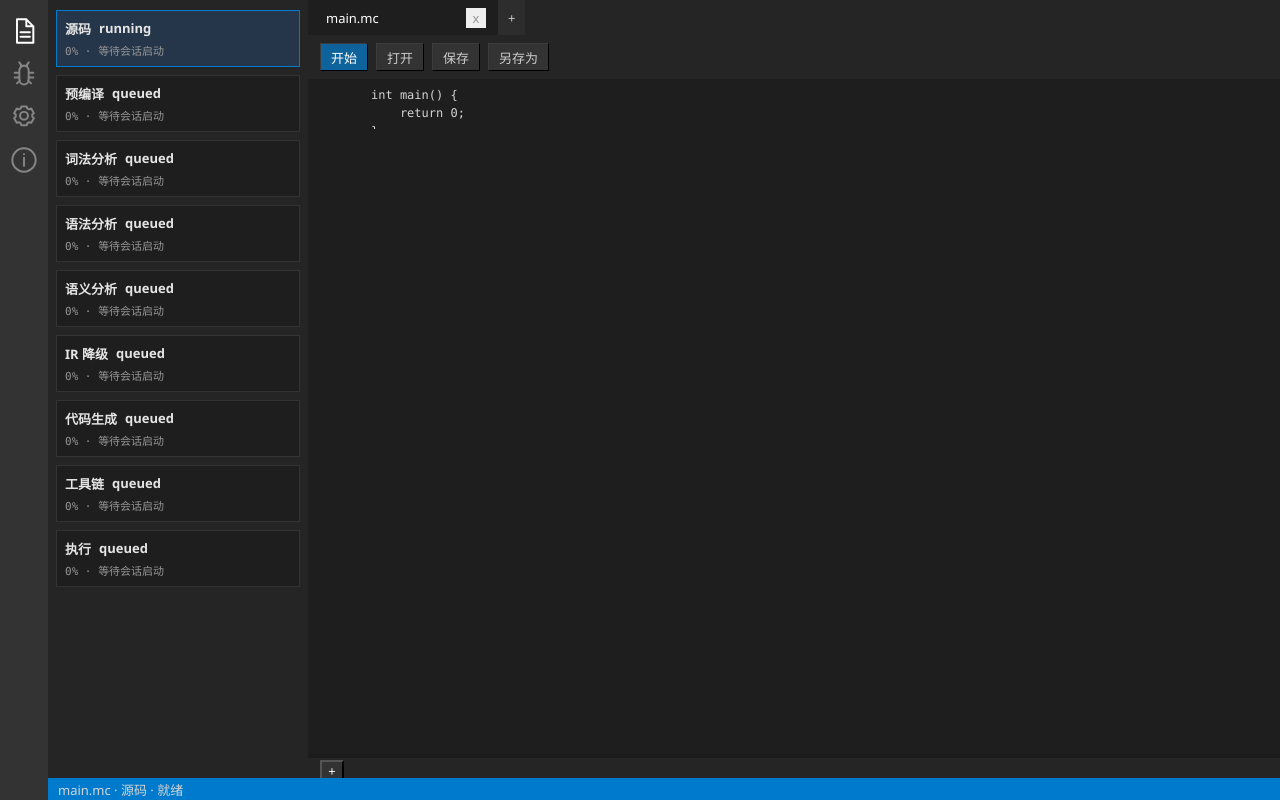
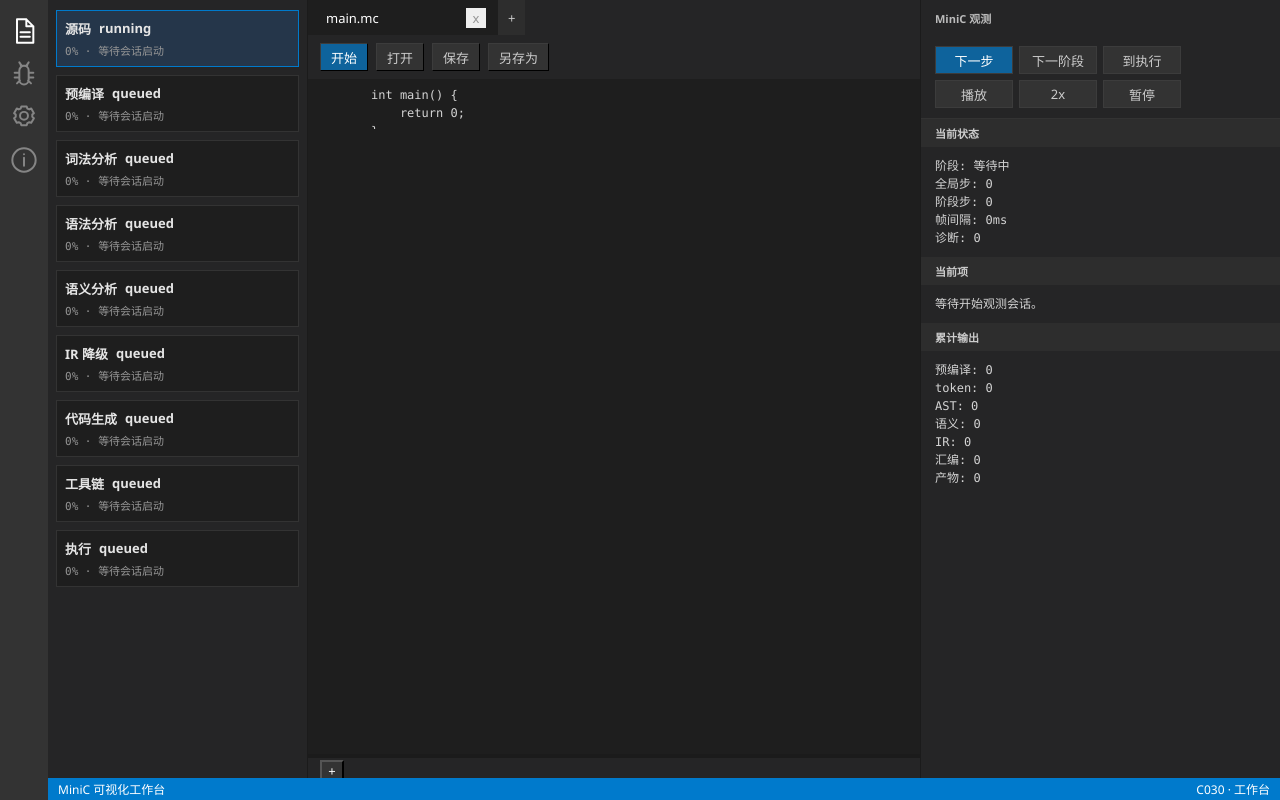
Before and after one commit to Lettuceleaves/MiniC, a React (Vite) app in the folder uiweb/: page / in a window 1280 px wide. Built offline with nearby package versions, Linux system fonts and the light colour scheme.

Commit message:
fix(uiweb): align JavaFX workbench and debugger layouts

```diff
--- a/uiweb/src/debug/MiniCDebugPane.tsx
+++ b/uiweb/src/debug/MiniCDebugPane.tsx
@@ -1,5 +1,5 @@
 import { useEffect, useMemo, useState, type ReactNode } from "react";
-import MiniCSourceView from "../source/MiniCSourceView";
+import MiniCSourceLoaderView from "../source/MiniCSourceLoaderView";
 import type { JavaMirrorFile } from "../translation/javaMirror";
 import type {
   UiAssemblyLineVisualDto,
@@ -452,53 +452,38 @@ export interface MiniCDebugPaneProps {
   readonly sourceView?: ReactNode;
 }
 
-type DebugViewId = "metadata" | "data" | "ast" | "ir" | "asm" | "source";
+type DebugViewId = "metadata" | "data" | "ast" | "ir" | "asm";
 
 const DEBUG_VIEWS: readonly { readonly id: DebugViewId; readonly title: string }[] = [
   { id: "metadata", title: "元数据" },
-  { id: "data", title: "数据" },
+  { id: "data", title: "数据结构" },
   { id: "ast", title: "AST" },
   { id: "ir", title: "IR" },
   { id: "asm", title: "ASM" },
-  { id: "source", title: "源码" },
 ];
 
 export function MiniCDebugPane({ viewModel, sourceView }: MiniCDebugPaneProps) {
   const snapshot = useDebugSnapshot(viewModel);
   const formatter = useMemo(() => new MiniCDebugTextFormatter(), []);
   const [selectedViewId, setSelectedViewId] = useState<DebugViewId>("metadata");
-  const [splitVisible, setSplitVisible] = useState(false);
-  const [selectedSplitViewId, setSelectedSplitViewId] = useState<DebugViewId>("source");
+  const debugSourceView = sourceView ?? (
+    <MiniCSourceLoaderView className="debug-source-view" showControls={false} viewModel={viewModel} />
+  );
 
   return (
     <section className="debug-pane" data-java-source={miniCDebugPaneMirror.javaPath}>
       {controls(viewModel, snapshot)}
+      <div className="body-text debug-status">{statusText(snapshot)}</div>
       <div className="debug-workspace">
         <nav className="debug-view-selector">
           {DEBUG_VIEWS.map((view) => viewButton(view, selectedViewId, setSelectedViewId))}
-          <button className="debug-view-button" onClick={() => setSplitVisible((current) => !current)} type="button">
-            {splitVisible ? "合并" : "分屏"}
-          </button>
         </nav>
-        <div className="debug-view-content">
-          {contentFor(selectedViewId, snapshot, formatter, sourceView)}
+        <div className="debug-workspace-split">
+          <div className="debug-source-panel">{debugSourceView}</div>
+          <div className="debug-view-split">
+            <div className="debug-view-content">{contentFor(selectedViewId, snapshot, formatter)}</div>
+          </div>
         </div>
-        {splitVisible && (
-          <div className="debug-view-content">
-            <select
-              className="control-secondary"
-              onChange={(event) => setSelectedSplitViewId(event.target.value as DebugViewId)}
-              value={selectedSplitViewId}
-            >
-              {DEBUG_VIEWS.map((view) => (
-                <option key={view.id} value={view.id}>
-                  {view.title}
-                </option>
-              ))}
-            </select>
-            {contentFor(selectedSplitViewId, snapshot, formatter, sourceView)}
-          </div>
-        )}
       </div>
     </section>
   );
@@ -510,21 +495,27 @@ export function controls(viewModel: MiniCWorkbenchViewModel, snapshot: MiniCWork
   const started = snapshot.debugStarted;
   return (
     <div className="controls debug-controls">
-      {button("从头开始", () => viewModel.startDebug(), true)}
-      {button("运行到结束", () => viewModel.debugRunToEnd(), started)}
-      {button("下个断点", () => viewModel.debugRunToBreakpoint(), started)}
-      {button("本层下一句", () => viewModel.debugStepOver(), started)}
-      {button("下一句", () => viewModel.debugStepInto(), started)}
-      {button("上个断点", () => viewModel.debugBackToBreakpoint(), started)}
-      {button("本层上一句", () => viewModel.debugStepBackOver(), started)}
-      {button("上一句", () => viewModel.debugStepBack(), started)}
+      <div className="debug-paired-controls">
+        <div className="debug-paired-row">
+          {button("从头开始", () => viewModel.startDebug(), true, "debug-control-single-button")}
+          {button("下个断点", () => viewModel.debugRunToBreakpoint(), started, "debug-control-paired-button")}
+          {button("本层下一句", () => viewModel.debugStepOver(), started, "debug-control-paired-button")}
+          {button("下一句", () => viewModel.debugStepInto(), started, "debug-control-paired-button")}
+        </div>
+        <div className="debug-paired-row">
+          {button("运行到结束", () => viewModel.debugRunToEnd(), started, "debug-control-single-button")}
+          {button("上个断点", () => viewModel.debugBackToBreakpoint(), started, "debug-control-paired-button")}
+          {button("本层上一句", () => viewModel.debugStepBackOver(), started, "debug-control-paired-button")}
+          {button("上一句", () => viewModel.debugStepBack(), started, "debug-control-paired-button")}
+        </div>
+      </div>
     </div>
   );
 }
 
-export function button(text: string, action: () => void, enabled: boolean) {
+export function button(text: string, action: () => void, enabled: boolean, styleClass = "debug-control-single-button") {
   return (
-    <button className="debug-control-single-button control-secondary" disabled={!enabled} onClick={action} type="button">
+    <button className={`${styleClass} control-secondary`} disabled={!enabled} onClick={action} type="button">
       {text}
     </button>
   );
@@ -555,14 +546,24 @@ export function contentFor(
   viewId: DebugViewId,
   snapshot: MiniCWorkbenchSnapshot,
   formatter: MiniCDebugTextFormatter,
-  sourceView?: ReactNode,
 ) {
+  if (!snapshot.debugStarted || snapshot.debugState === null) return emptyDebugContent();
   if (viewId === "metadata") return metadataContent(snapshot.debugMetadataView);
   if (viewId === "data") return dataContent(snapshot.debugDataStructureView);
   if (viewId === "ast") return astContent(snapshot.debugAstView);
   if (viewId === "ir") return irContent(snapshot.debugIrView);
-  if (viewId === "asm") return asmContent(snapshot.debugAsmView);
-  return sourceView ?? <MiniCSourceView source={snapshot.sourceText} currentState={snapshot.currentState} />;
+  return asmContent(snapshot.debugAsmView);
+}
+
+export function statusText(snapshot: MiniCWorkbenchSnapshot): string {
+  if (!snapshot.debugStarted || snapshot.debugState === null) {
+    return "Debug 未启动";
+  }
+  return `Debug ${snapshot.debugState.playbackMode} · line ${snapshot.debugState.currentLine}`;
+}
+
+export function emptyDebugContent() {
+  return <div className="visual-scroll debug-empty-content" />;
 }
 
 export function metadataContent(view: UiDebugMetadataViewDto | null) {
--- a/uiweb/src/panel/MiniCInspectorView.tsx
+++ b/uiweb/src/panel/MiniCInspectorView.tsx
@@ -133,10 +133,14 @@ export function MiniCInspectorView({ viewModel }: MiniCInspectorViewProps) {
 
   return (
     <aside className="inspector" data-java-source={miniCInspectorViewMirror.javaPath}>
+      {label("MiniC 观测", "panel-title")}
       {controls(viewModel, snapshot)}
-      {body("当前状态", model.currentState)}
-      {body("当前项", model.currentItem)}
-      {body("累计输出", model.accumulatedOutput)}
+      {label("当前状态", "section-label")}
+      {body(model.currentState)}
+      {label("当前项", "section-label")}
+      {body(model.currentItem)}
+      {label("累计输出", "section-label")}
+      {body(model.accumulatedOutput)}
     </aside>
   );
 }
@@ -152,7 +156,7 @@ export function controls(viewModel: MiniCWorkbenchViewModel, snapshot: MiniCWork
         {control("到执行", false, () => viewModel.runToExecution(), snapshot.currentState !== null)}
       </div>
       <div className="inspector-control-row">
-        {control("播放", true, () => viewModel.play(), snapshot.currentState?.canPlay ?? false)}
+        {control("播放", false, () => viewModel.play(), snapshot.currentState?.canPlay ?? false)}
         {control("2x", false, () => viewModel.playFast(), snapshot.currentState?.canPlayFast ?? false)}
         {control("暂停", false, () => viewModel.pause(), snapshot.currentState?.canPause ?? false)}
       </div>
@@ -173,13 +177,8 @@ export function control(text: string, primary: boolean, action: () => void, enab
   );
 }
 
-export function body(title: string, text: string) {
-  return (
-    <section className="debug-section">
-      {label(title, "debug-section-title")}
-      <pre className="body-text">{text}</pre>
-    </section>
-  );
+export function body(text: string) {
+  return <pre className="body-text">{text}</pre>;
 }
 
 export function label(text: string, styleClass: string) {
--- a/uiweb/src/source/MiniCSourceLoaderView.tsx
+++ b/uiweb/src/source/MiniCSourceLoaderView.tsx
@@ -120,6 +120,7 @@ export interface MiniCSourceLoaderViewProps {
   readonly onOpenDocument?: (name: string, source: string) => void;
   readonly onSaveDocument?: (name: string, source: string) => void;
   readonly className?: string;
+  readonly showControls?: boolean;
 }
 
 export function MiniCSourceLoaderView({
@@ -127,6 +128,7 @@ export function MiniCSourceLoaderView({
   onOpenDocument,
   onSaveDocument,
   className = "",
+  showControls = true,
 }: MiniCSourceLoaderViewProps) {
   const snapshot = useSourceLoaderSnapshot(viewModel);
   const fileInput = useRef<HTMLInputElement | null>(null);
@@ -176,6 +178,7 @@ export function MiniCSourceLoaderView({
 
   return (
     <section className={`source-loader ${className}`.trim()} data-java-source={miniCSourceLoaderViewMirror.javaPath}>
+      {showControls && (
         <div className="loader-controls">
           <button className="control-primary" type="button" onClick={startSession}>
             开始
@@ -191,6 +194,7 @@ export function MiniCSourceLoaderView({
           </button>
           <input accept=".mc,.mh,.c,.h,text/*" hidden onChange={handleFile} ref={fileInput} type="file" />
         </div>
+      )}
       <MiniCCodeEditor
         analysis={toEditorAnalysis(snapshot.realtimeAnalysis)}
         breakpoints={snapshot.debugBreakpointLines}
--- a/uiweb/src/styles/index.css
+++ b/uiweb/src/styles/index.css
@@ -86,17 +86,40 @@ button:disabled {
   overflow: auto;
 }
 
+.debug-pane {
+  display: flex;
+  flex-direction: column;
+  overflow: hidden;
+}
+
 .status-bar {
   grid-column: 2;
   grid-row: 2;
   display: flex;
 }
 
+.status-spacer {
+  flex: 1 1 auto;
+}
+
 .sidebar,
 .inspector {
   flex: 0 0 auto;
   min-height: 0;
+  border-style: solid;
   overflow: auto;
+}
+
+.inspector {
+  display: flex;
+  flex-direction: column;
+}
+
+.panel-title,
+.section-label {
+  display: flex;
+  flex: 0 0 auto;
+  margin: 0;
 }
 
 .editor-area {
@@ -201,10 +224,102 @@ button:disabled {
   display: flex;
 }
 
+.controls {
+  flex: 0 0 auto;
+  border-style: solid;
+}
+
+.inspector-controls {
+  flex-direction: column;
+}
+
+.debug-paired-controls {
+  flex-direction: column;
+  gap: 4px;
+}
+
+.debug-control-single-button,
+.debug-control-paired-button {
+  display: flex;
+  flex: 0 0 auto;
+  border-style: solid;
+}
+
+.inspector-control-button {
+  display: flex;
+  flex: 0 0 78px;
+  width: 78px;
+  height: 28px;
+  min-width: 78px;
+  max-width: 78px;
+  min-height: 28px;
+  max-height: 28px;
+  border-style: solid;
+}
+
 .loader-controls {
   flex: 0 0 auto;
   gap: 8px;
   align-items: center;
+}
+
+.debug-status {
+  flex: 0 0 auto;
+  margin: 0;
+}
+
+.debug-workspace {
+  display: flex;
+  flex: 1 1 auto;
+  min-width: 0;
+  min-height: 0;
+  overflow: hidden;
+}
+
+.debug-view-selector {
+  display: flex;
+  flex: 0 0 88px;
+  flex-direction: column;
+  gap: 4px;
+  border-style: solid;
+}
+
+.debug-view-button {
+  display: flex;
+  flex: 0 0 auto;
+  border-style: solid;
+}
+
+.debug-workspace-split {
+  display: flex;
+  flex: 1 1 auto;
+  min-width: 0;
+  min-height: 0;
+}
+
+.debug-source-panel {
+  display: flex;
+  flex: 0 0 50%;
+  min-width: 0;
+  min-height: 0;
+  border-right: 4px solid var(--minic-background-tertiary);
+}
+
+.debug-source-view {
+  flex: 1 1 auto;
+}
+
+.debug-view-split,
+.debug-view-content,
+.debug-empty-content {
+  display: flex;
+  flex: 1 1 auto;
+  min-width: 0;
+  min-height: 0;
+}
+
+.debug-view-content {
+  overflow: auto;
 }
 
 .source-editor,
--- a/uiweb/src/workbench/MiniCWorkbenchShell.tsx
+++ b/uiweb/src/workbench/MiniCWorkbenchShell.tsx
@@ -2,6 +2,7 @@ import { useEffect, useState } from "react";
 import MiniCDebugPane from "../debug/MiniCDebugPane";
 import MiniCInfoView from "../info/MiniCInfoView";
 import MiniCBottomPanel from "../panel/MiniCBottomPanel";
+import MiniCInspectorView from "../panel/MiniCInspectorView";
 import MiniCSettingsPane from "../settings/MiniCSettingsPane";
 import MiniCSourceLoaderView from "../source/MiniCSourceLoaderView";
 import type { JavaMirrorFile } from "../translation/javaMirror";
@@ -550,7 +551,7 @@ export function MiniCWorkbenchShell({ title = "MiniC Workbench" }: MiniCWorkbenc
         saveDocument,
         addDocument,
       })}
-      {statusBar(activeDocument, activeSnapshot)}
+      {statusBar()}
     </section>
   );
 }
@@ -605,7 +606,7 @@ function sectionContent(
     case "CODE":
       return workbenchBody(viewModel, snapshot, actions);
     case "DEBUG":
-      return <MiniCDebugPane viewModel={viewModel} sourceView={<MiniCSourceLoaderView viewModel={viewModel} />} />;
+      return <MiniCDebugPane viewModel={viewModel} />;
     case "SETTINGS":
       return settingsPage();
     case "INFO":
@@ -620,7 +621,7 @@ function workbenchBody(viewModel: MiniCWorkbenchViewModel, snapshot: MiniCWorkbe
       <MiniCSidebarView viewModel={viewModel} />
       <section className="editor-area">
         {tabs(actions)}
-        <div className={`workbench-main ${sourceVisible ? "source-mode" : "visual-mode"}`}>
+        <div className={`split workbench-main ${sourceVisible ? "source-mode" : "visual-mode"}`}>
           {sourceVisible ? (
             <div className="source-area">
               <MiniCSourceLoaderView
@@ -637,6 +638,7 @@ function workbenchBody(viewModel: MiniCWorkbenchViewModel, snapshot: MiniCWorkbe
         </div>
         <MiniCBottomPanel viewModel={viewModel} />
       </section>
+      <MiniCInspectorView viewModel={viewModel} />
     </main>
   );
 }
@@ -717,12 +719,12 @@ function settingsPage() {
   );
 }
 
-function statusBar(document: DocumentTab, snapshot: MiniCWorkbenchSnapshot) {
+function statusBar() {
   return (
     <footer className="status-bar">
-      <span>
-        {document.name} · {snapshot.currentState?.title ?? "源码"} · {snapshot.lastOutcome || "就绪"}
-      </span>
+      <span className="label">MiniC 可视化工作台</span>
+      <span className="status-spacer" />
+      <span className="label">C030 · 工作台</span>
     </footer>
   );
 }
```
Lines whose indentation alone changed are shown as unchanged.
